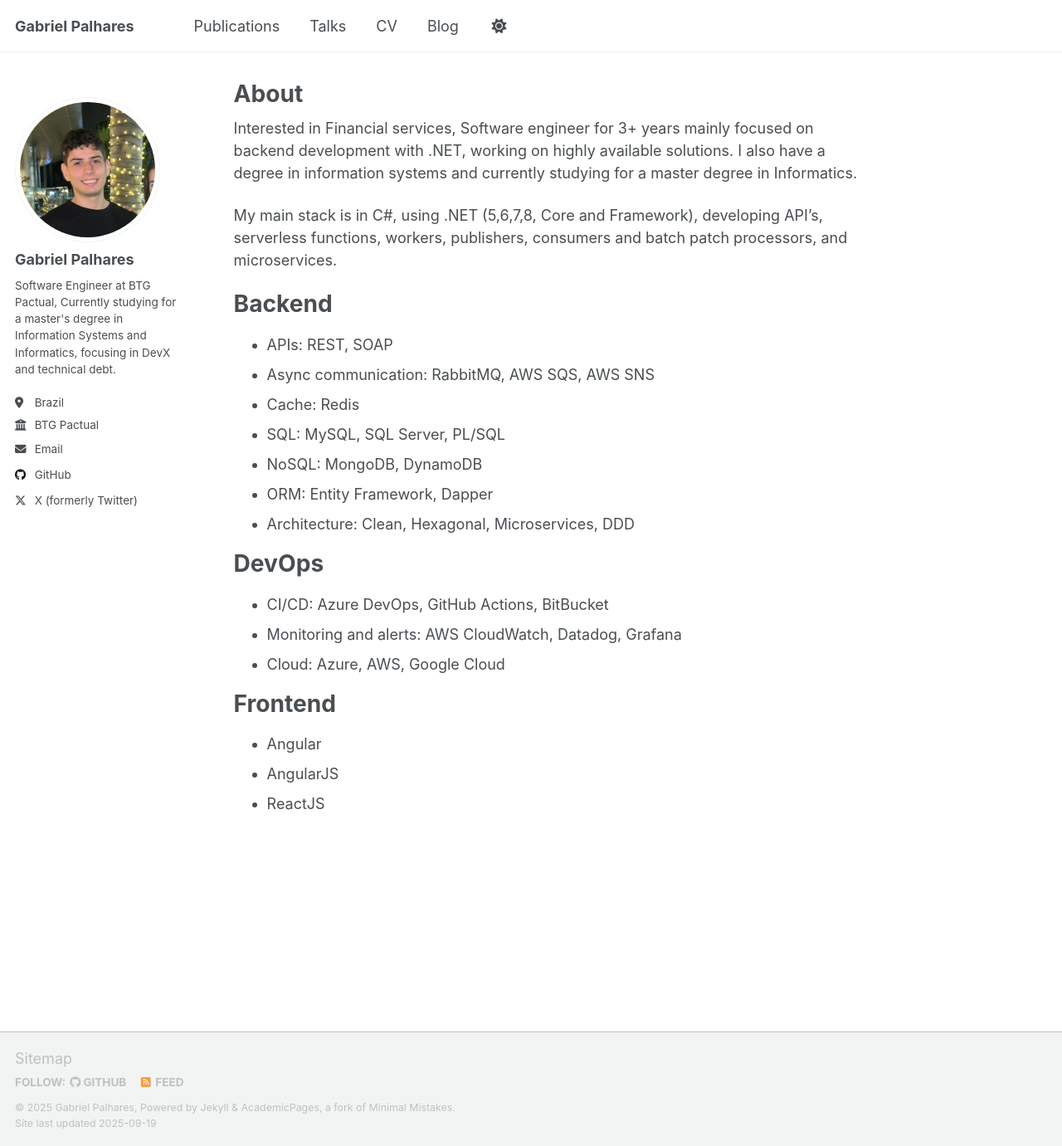
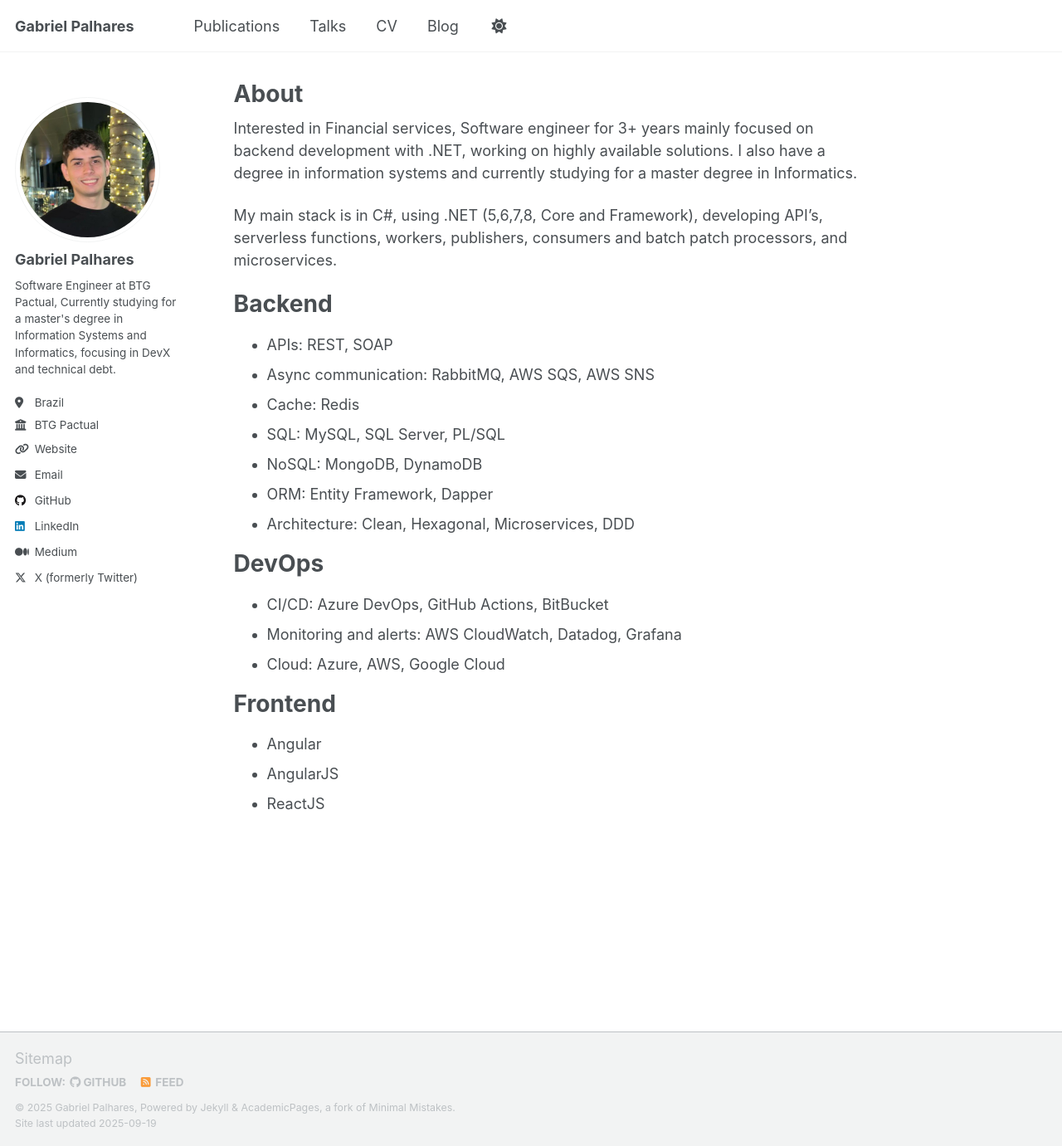
Before and after one commit to palharesgab/palharesgab.github.io, a Jekyll site: the page built from _pages/about.md, in a window 1280 px wide and 1381 px high. Shown: the whole window at 83% size. Built offline with Jekyll 4.4.1, drawn with Linux system fonts in a browser that asks for light colours; a script that is not in the unit is left out; some of the changed lines change nothing that is shown.

```diff
--- a/_config.yml
+++ b/_config.yml
@@ -23,13 +23,13 @@
 #               Additional customization can be done by editing /_includes/author-profile.html
 author:
   # Biographic information
-  avatar           : "profile.jpg"
+  avatar           : "profile.png"
   name             : "Gabriel Palhares"
   pronouns         : # example: "she/her"
   bio              : "Software Engineer at BTG Pactual, Currently studying for a master's degree in Information Systems and Informatics, focusing in DevX and technical debt."
   location         : "Brazil"
   employer         : "BTG Pactual"
-  uri              : # URL
+  uri              : "palhares.dev"
   email            : "gpalhares@gmail.com"
 
   # Academic websites
@@ -63,9 +63,9 @@
   keybase          : # Username
   instagram        : # Username
   lastfm           : # Username
-  linkedin         : # Username
+  linkedin         : gabriel-pizzani-palhares
   mastodon         : # URL
-  medium           : # URL
+  medium           : https://palhares.dev/
   pinterest        : # Username
   soundcloud       : # Username
   steam            : # Username
```
Also changed, not shown: images/profile.png.
